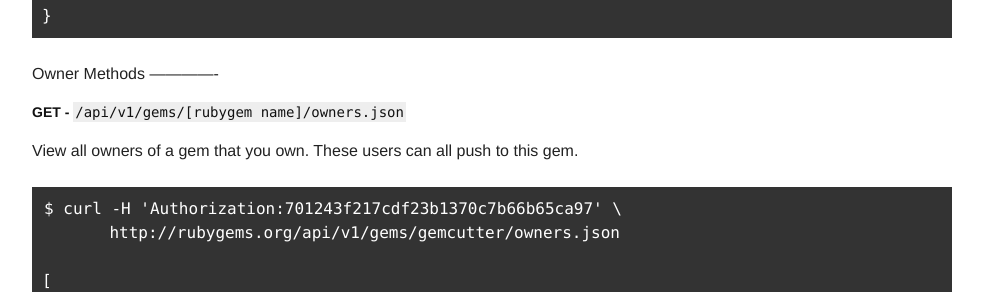
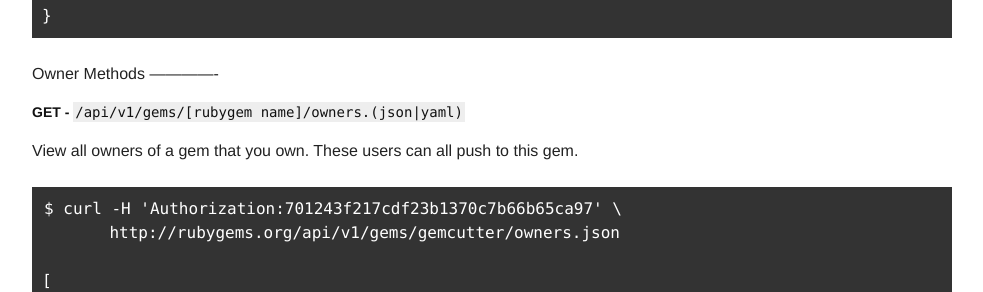
Before and after one commit to radar/guides, a Jekyll site: the page built from rubygems-org-api.md, in a window 1280 px wide and 900 px high, scrolled down 4740 px. Shown: the part 156-448 px from the top of the window, without its empty margins (148-1131 px from the left). Built offline with Jekyll 4.4.1, drawn with Linux system fonts in a browser that asks for light colours.

Commit message:
Add YAML response format to owners method

```diff
--- a/rubygems-org-api.md
+++ b/rubygems-org-api.md
@@ -215,7 +215,7 @@ Returns a JSON object containing the number of downloads by day for a particular
 Owner Methods
 -------------
 
-### GET - `/api/v1/gems/[rubygem name]/owners.json`
+### GET - `/api/v1/gems/[rubygem name]/owners.(json|yaml)`
 
 View all owners of a gem that you own. These users can all push to this gem.
 
```
